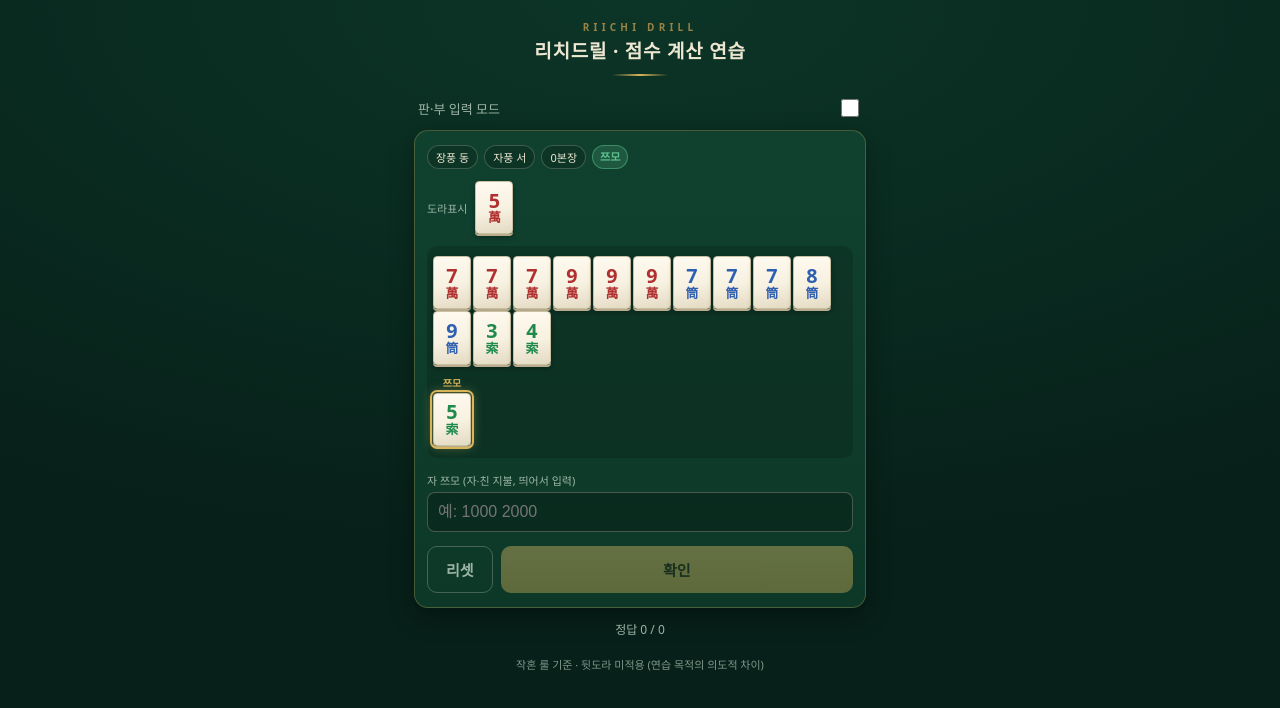
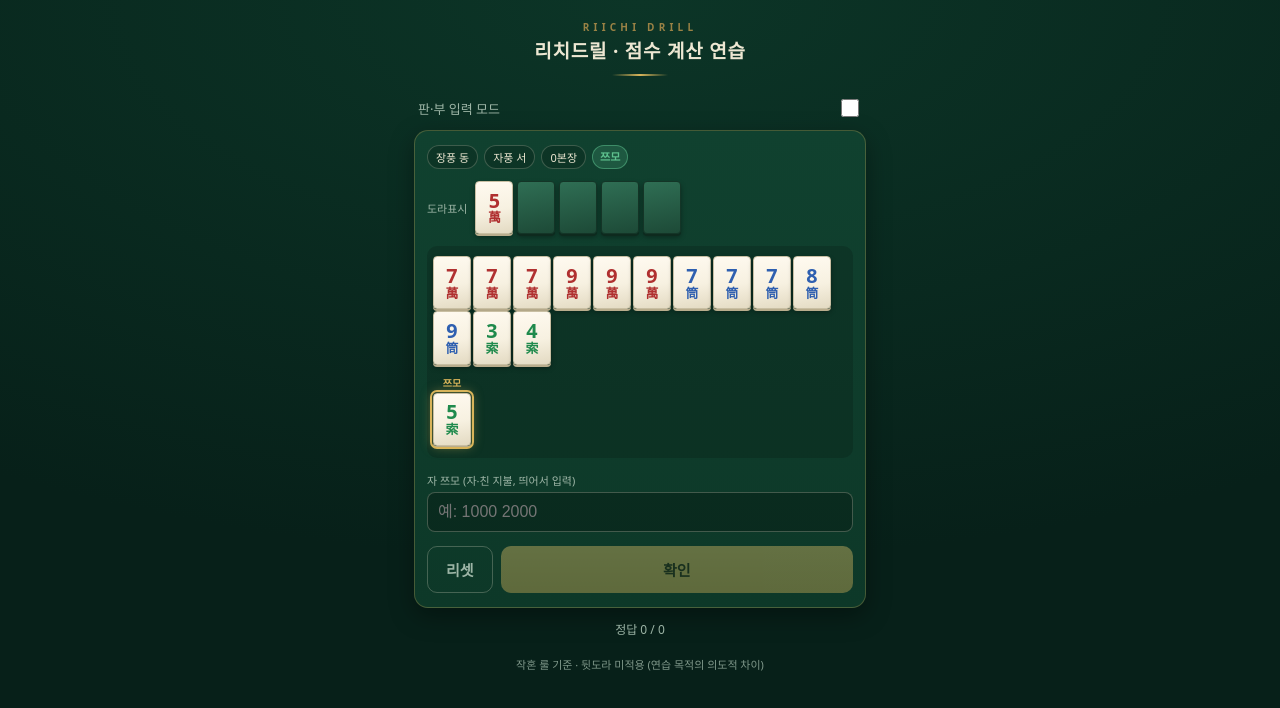
Before and after one commit to manbo-park/ronnya, a React (Vite) app: page / in a window 1280 px wide. Shown: the top 708 px of the page. Built offline with nearby package versions, Linux system fonts and the light colour scheme.

Commit message:
feat: 도라표시패에 미공개 뒷면 패 표시
실제 왕패처럼 도라표시패 5자리를 모두 보여 주고,
공개되지 않은 자리는 뒷면 패로 채워 깡 수에 따른
공개 매수를 직관적으로 알 수 있게 한다.

```diff
--- a/src/features/ScoreTrainer.tsx
+++ b/src/features/ScoreTrainer.tsx
@@ -13,6 +13,7 @@ interface Inputs {
 }
 
 const EMPTY: Inputs = { score1: '', han: '', fu: '' };
+const DORA_INDICATOR_SLOTS = 5; // 왕패의 도라표시패 자리 수
 const NON_DEALER_TSUMO_RE = /^\d+\s+\d+$/;
 const FU_OPTIONS = [20, 25, 30, 40, 50, 60, 70, 80, 90, 100, 110];
 
@@ -60,9 +61,13 @@ export function ScoreTrainer({ hanFuMode }: { hanFuMode: boolean }) {
 
         <div className="dora-row">
           <span className="row-label">도라표시</span>
-          {p.doraIndicators.map((t, i) => (
-            <TileView key={i} tile={t} />
-          ))}
+          {Array.from({ length: DORA_INDICATOR_SLOTS }, (_, i) =>
+            i < p.doraIndicators.length ? (
+              <TileView key={i} tile={p.doraIndicators[i]} />
+            ) : (
+              <TileView key={i} back />
+            ),
+          )}
         </div>
 
         <div className="hand-area">
```
